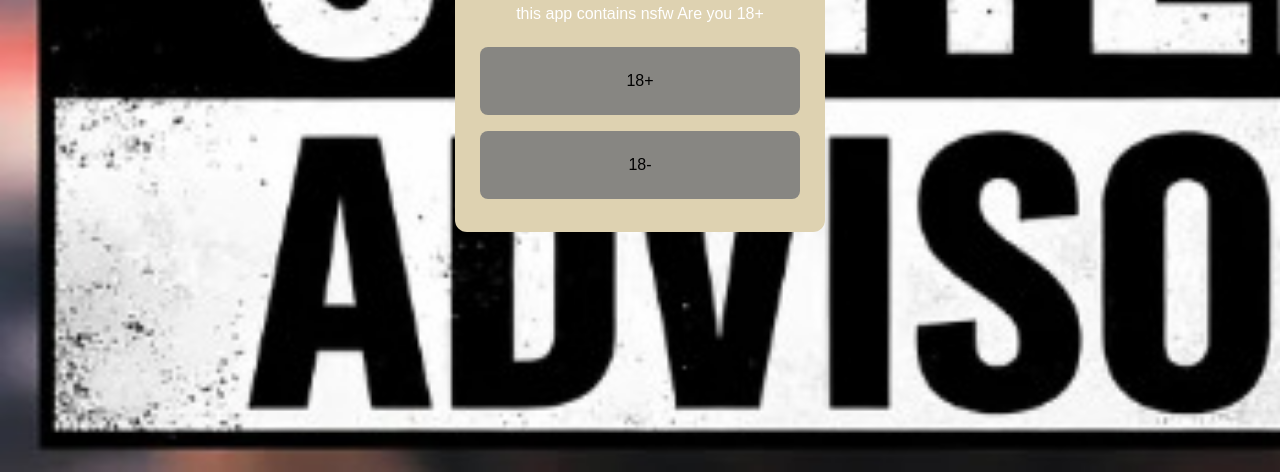
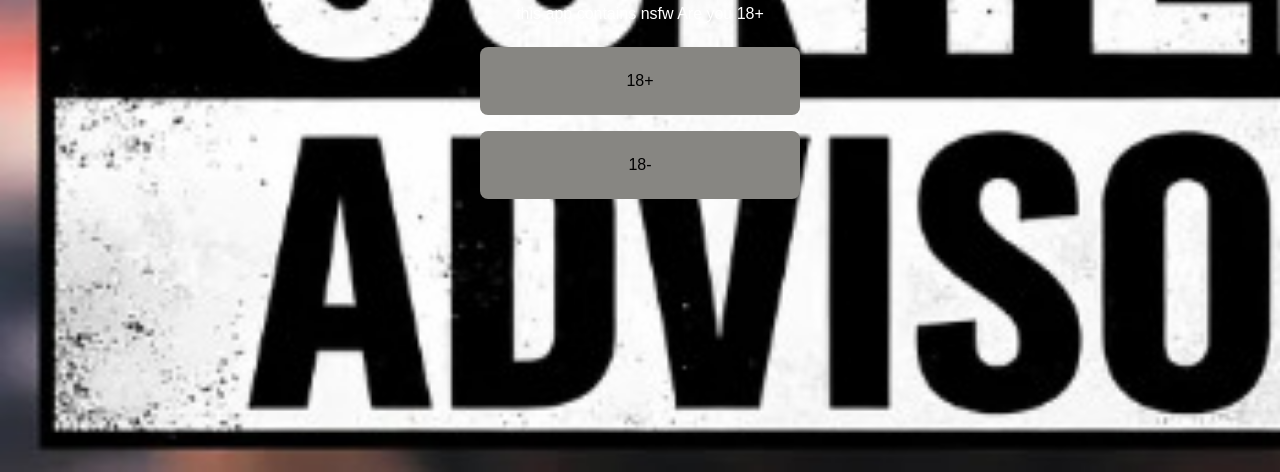
Before and after one commit to cygday/chat, a plain HTML site: page frontend/index.html in a window 1280 px wide. Shown: the part 328-800 px from the top of the page. Drawn offline with Linux system fonts and the light colour scheme.

```diff
--- a/frontend/style.css
+++ b/frontend/style.css
@@ -10,7 +10,6 @@
 }
 
 .box {
-	background:#ded2b1;
 	padding: 25px;
 	border-radius: 12px;
 	text-align: center;
```
